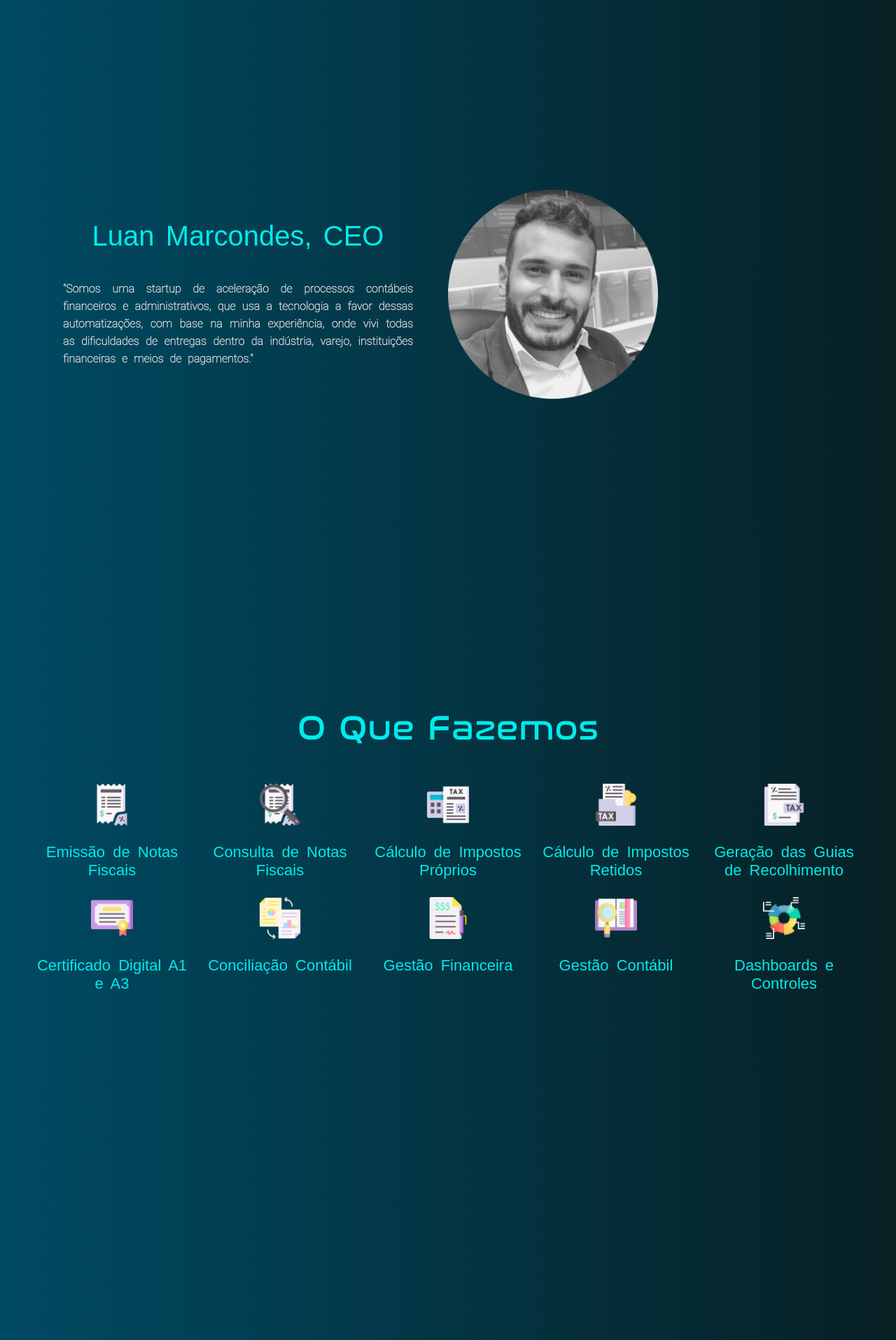
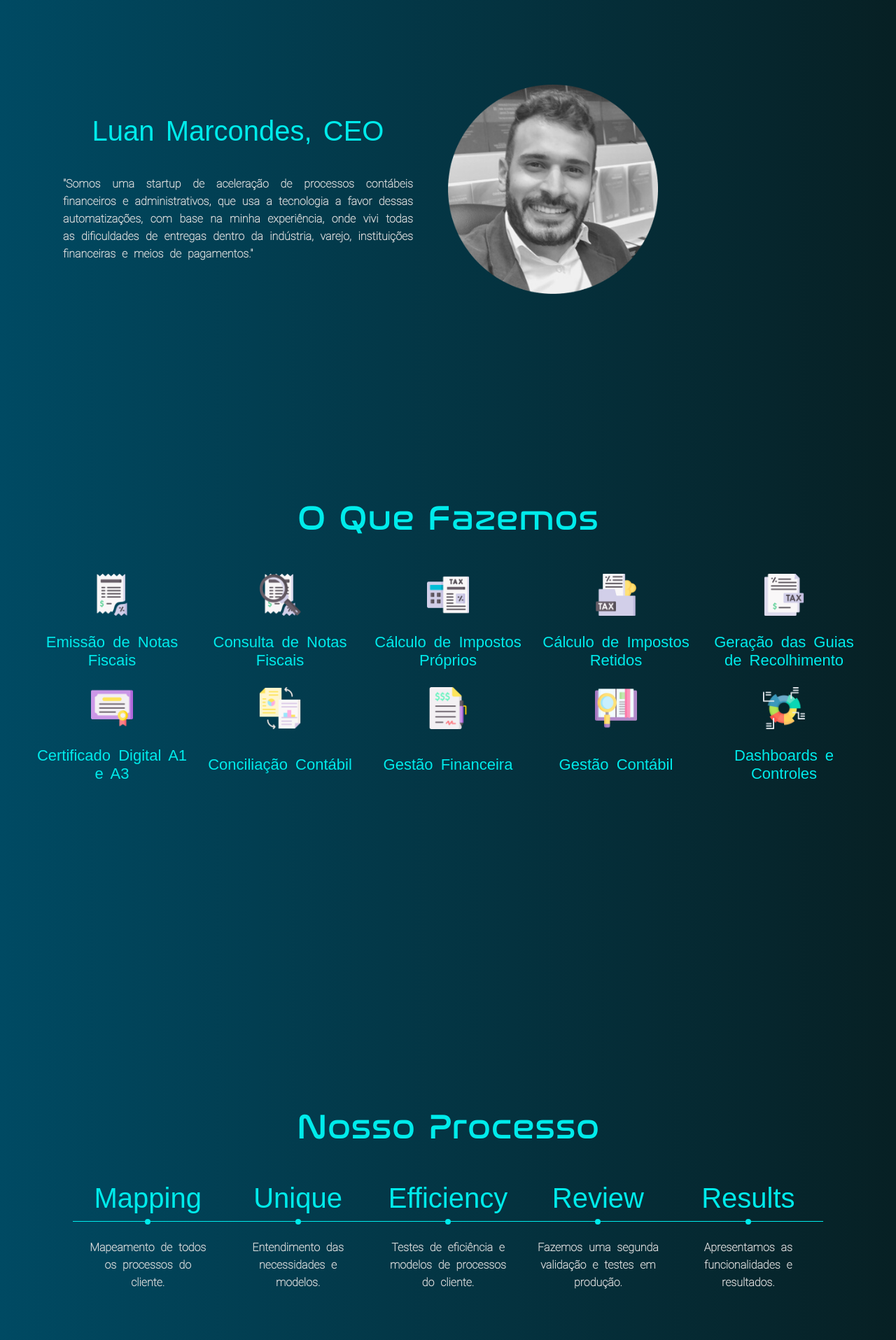
Before and after one commit to ronipaschoal/setfin, a Next.js app: page / in a window 1280 px wide. Shown: the part 1580-3495 px from the top of the page at 70% size. Built offline with nearby package versions, Linux system fonts and the light colour scheme; a web font is replaced by a local one.

Commit message:
Ajuste no scss e alteração mobile first

```diff
--- a/components/Field/styles.module.scss
+++ b/components/Field/styles.module.scss
@@ -31,6 +31,7 @@ span.field {
     border-radius: .4rem;
 
     &:-webkit-autofill {
+      box-shadow: 0 0 0 100rem $color-primary inset;
       -webkit-box-shadow: 0 0 0 100rem $color-primary inset;
     }
   }
--- a/components/SectionIcons/styles.module.scss
+++ b/components/SectionIcons/styles.module.scss
@@ -2,16 +2,16 @@
 
 .section {
   height: 100vh;
+  min-height: 100rem;
   width: 100%;
 
   display: flex;
   flex-direction: column;
-  align-items: start;
   text-align: center;
   justify-content: center;
 
-  @media (max-width: $breakpoint-tablet) {
-    min-height: 1200px;
+  @media (min-width: $breakpoint-tablet) {
+    min-height: 50rem;
   }
 
   div {
@@ -20,34 +20,27 @@
     font-size: 1.6rem;
 
     div {
-      padding: 0 !important;
 
       display: flex;
       flex-direction: row;
       flex-wrap: wrap;
 
-
-      text-align: center;
-      row-gap: 15px;
+      row-gap: 1.5rem;
 
       div {
-        width: 20%;
-        // height: 20rem;
-        @media (max-width: $breakpoint-tablet) {
-          width: 50%;
+        width: 50%;
+
+        justify-content: center;
+
+        @media (min-width: $breakpoint-tablet) {
+          width: 20%;
         }
-
-        align-content: flex-start;
-        align-items: flex-start;
-        justify-content: center;
 
         h3 {
           padding: 1rem;
           font-size: 2.2rem;
         }
-
       }
     }
   }
-
 }
--- a/components/SectionTwoParty/styles.module.scss
+++ b/components/SectionTwoParty/styles.module.scss
@@ -1,24 +1,24 @@
 @import '../../styles/variables';
 
 .section {
-  height: 100vh;
+  min-height: 80rem;
   width: 100%;
 
   display: flex;
+  flex-direction: row;
+  flex-wrap: wrap;
   align-items: center;
   justify-content: center;
 
-  // background-image: url(../../public/images/background.jpg);
-  // background-repeat: no-repeat;
-  // background-attachment: fixed;
-  // background-size: cover;
+  @media (min-width: $breakpoint-tablet) {
+    min-height: 50rem;
+  }
 
   div {
-    height: 100vh;
-    width: 50%;
+    width: 100%;
 
-    * {
-      width: 100%;
+    @media (min-width: $breakpoint-tablet) {
+      width: 50%;
     }
 
     font-size: 1.6rem;
@@ -28,32 +28,15 @@
     flex-direction: column;
 
     text-align: justify;
-  }
 
-  div:not(.image) {
-    padding: 50px;
-    z-index: 1;
-  }
-
-  .image {
-    z-index: 1;
-    div {
-      margin: 0 auto;
-    }
-    // img {
-    //   height: 80%;
-    // }
-  }
-
-  @media (max-width: $breakpoint-tablet) {
-    div {
-      width: 100%;
-      padding: 30px !important;
-      position: absolute;
+    &:not(.image) {
+      padding: 5rem;
     }
 
-    .image {
-      opacity: .08;
+    &.image {
+      div {
+        margin: 0 auto;
+      }
     }
   }
 }
--- a/components/Timeline/styles.module.scss
+++ b/components/Timeline/styles.module.scss
@@ -3,76 +3,68 @@
 section.about {
 
   height: 100vh;
+  min-height: 120rem;
+  @media (min-width: $breakpoint-tablet) {
+    min-height: 50rem;
+  }
   width: 100%;
 
   padding: $menu-height $container-padding 0;
 
   display: flex;
   flex-direction: column;
-  align-items: start;
   text-align: center;
   justify-content: center;
 
+  div {
+
+    margin-bottom: 5rem;
+
+    display: flex;
+    flex-direction: column;
+
+    @media (min-width: $breakpoint-tablet) {
+      flex-direction: row;
+    }
+
+    div {
+      border-right: none;
+      border-bottom: solid .1rem $color-secondary;
+
       hr {
+        width: .4rem;
+
+        padding: 0;
+        margin: 0 auto;
+
         border: .4rem solid $color-secondary;
-    width: .4rem;
-    margin: 0 auto;
-    padding: 0;
         border-radius: 50%;
-
       }
 
       h3 {
-    padding: 0;
         padding-bottom: 1rem;
-    border-bottom: solid 1px $color-secondary;
+
+        @media (min-width: $breakpoint-tablet) {
+          border-bottom: solid .1rem $color-secondary;
           margin-bottom: -.4rem;
+        }
       }
 
       p {
         padding: 2rem;
       }
-
-  @media (max-width: $breakpoint-tablet) {
-    min-height: 1000px;
-    h2 {
-      padding-bottom: 1rem;
     }
 
-    h3 {
-      border: none;
-      margin-top: 2rem;
-    }
+    &:last-child {
+      border-bottom: none;
+      margin: 0;
     }
 
-  div {
-    display: flex;
-    flex-direction: row;
-
-    @media (max-width: $breakpoint-tablet) {
-      flex-direction: column;
-    }
-
+    @media (min-width: $breakpoint-tablet) {
       div {
         display: block;
         width: 100%;
-      // padding: 1rem;
-      // border-right: solid 1px $color-secondary;
-    }
-
-    div:last-child {
-      border-right: none;
-    }
-
-    @media (max-width: $breakpoint-tablet) {
-
-      div {
-        border-right: none;
-        border-bottom: solid 1px $color-secondary;
-      }
-
-      div:last-child {
-        border-bottom: none;
+        border: none;
       }
     }
   }
```
Lines whose indentation alone changed are shown as unchanged.
